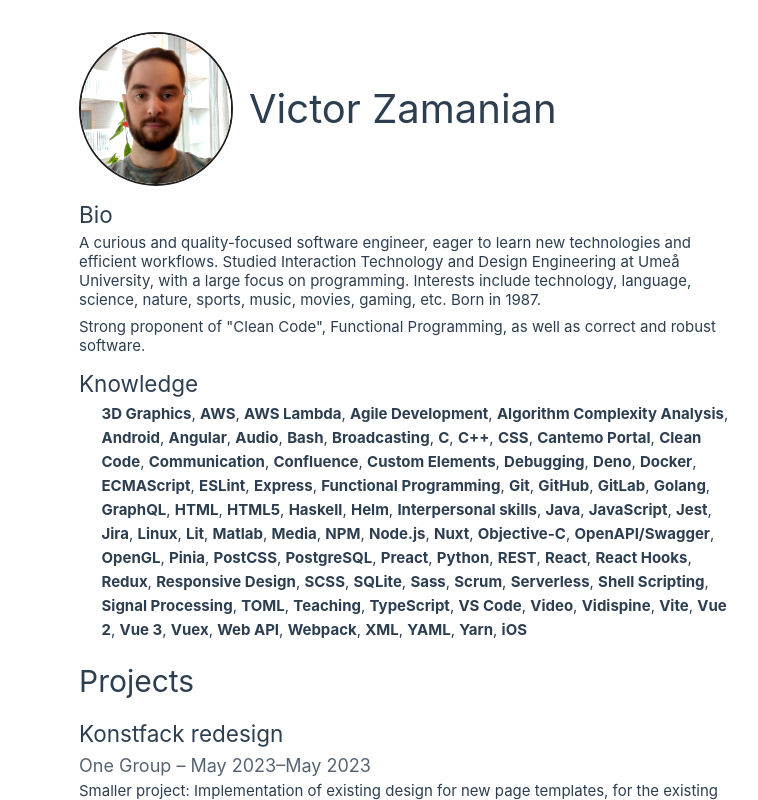
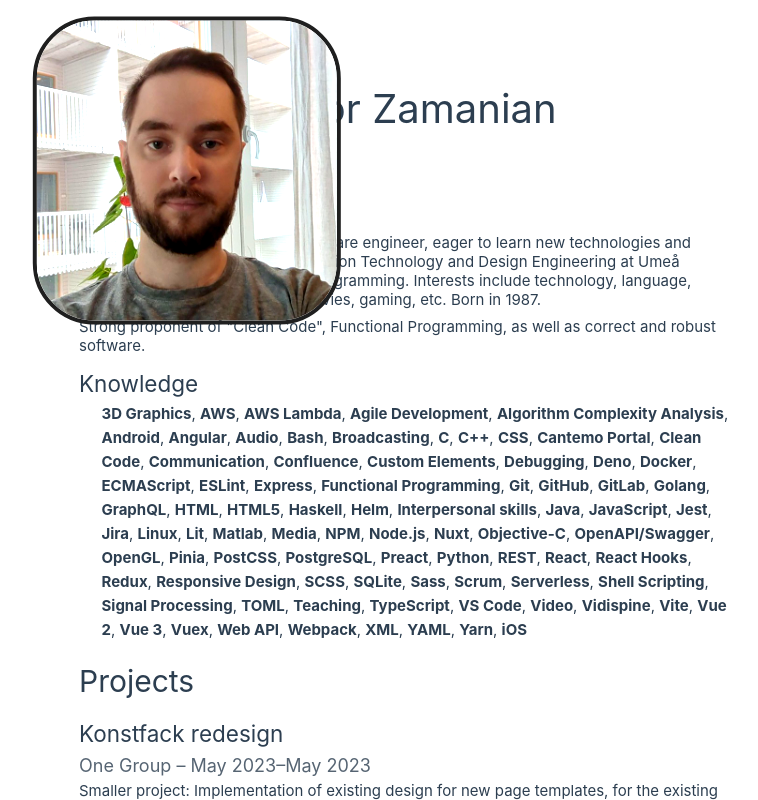
Before and after one commit to victorz/cv, a Vue app: page / in a window 1280 px wide. In both pictures the pointer is over the picture 389 px from the left and 109 px from the top of the page. Shown: the top 800 px of the page, without its empty margins (233-991 px from the left). Built offline with nearby package versions, Linux system fonts and the light colour scheme.

Commit message:
Animate profile picture.

```diff
--- a/src/App.vue
+++ b/src/App.vue
@@ -116,6 +116,15 @@ header > h1 {
   border-radius: 50%;
   box-sizing: content-box;
   filter: brightness(125%) contrast(125%);
+
+  transition: scale 200ms, translate 300ms, border-radius 400ms;
+  z-index: 1;
+
+  &:hover {
+    scale: 2;
+    translate: 20% 40%;
+    border-radius: 20%;
+  }
 }
 
 h1 {
```
